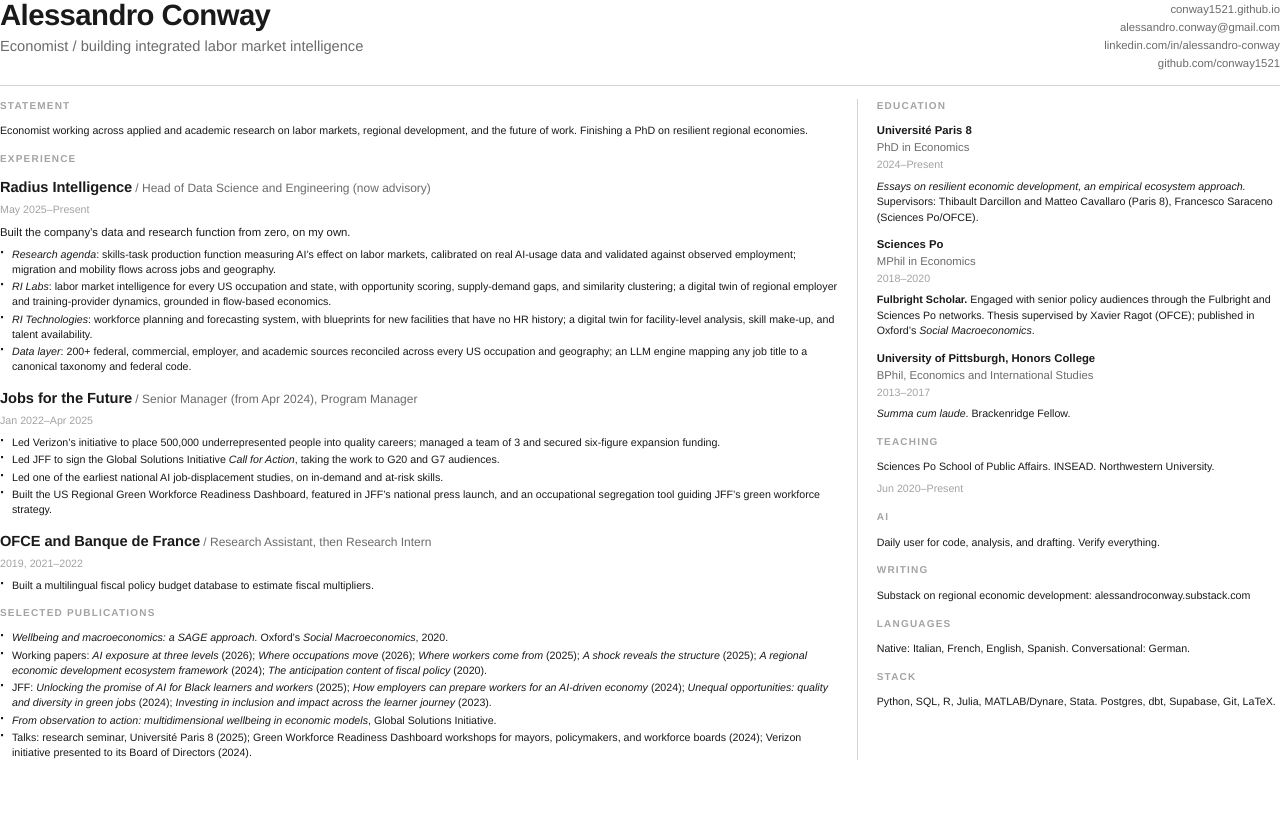
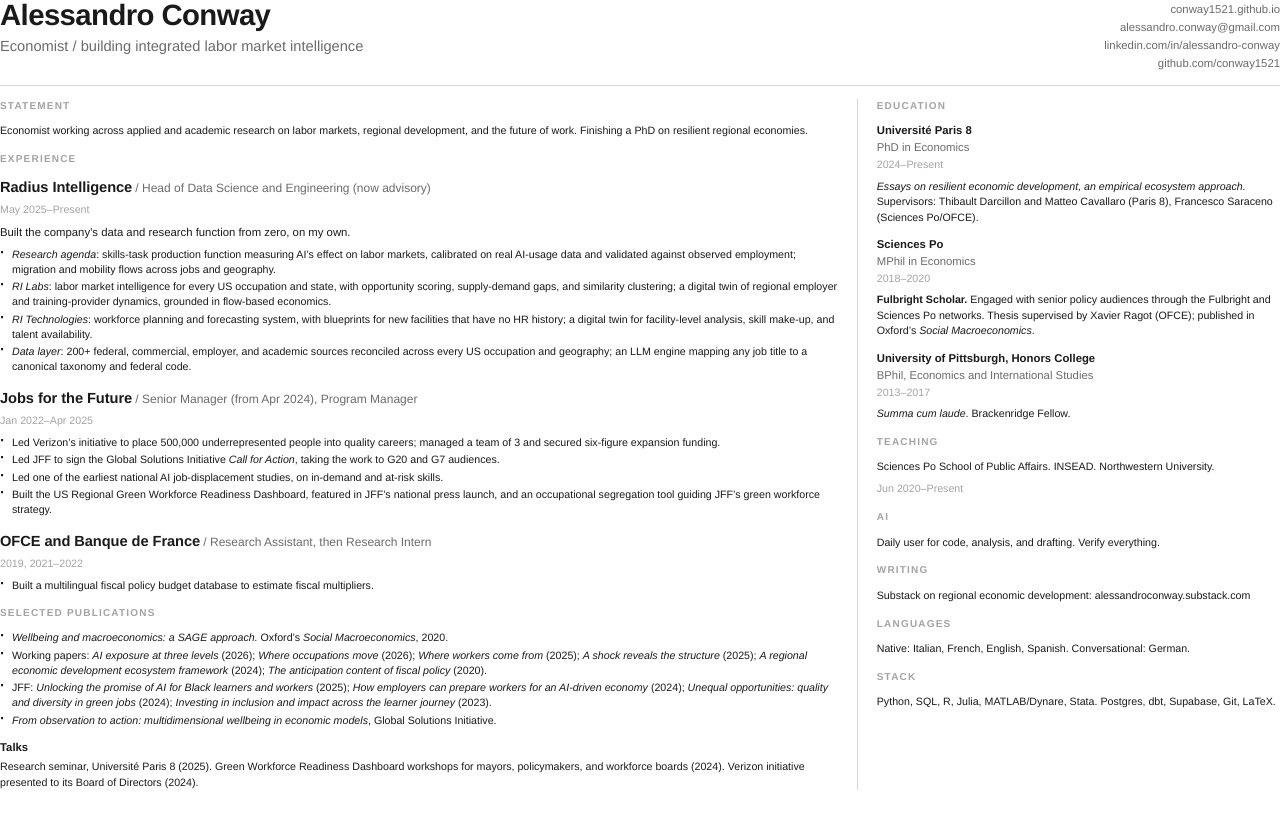
Before and after one commit to conway1521/conway1521.github.io, a Jekyll site: the page cv/index.html, which Jekyll copies as it is, in a window 1280 px wide. Shown: the top 829 px of the page. Built offline with Jekyll 4.4.1, drawn with Linux system fonts in a browser that asks for light colours.

Commit message:
CV: give Talks its own subheading under Selected publications
Talks was a bullet in the same list as the papers. It's now a small
bold subheading inside the Selected publications section, with its
content as a plain line beneath it, so it reads as a subsection rather
than another list item. Still one page.

```diff
--- a/cv/index.html
+++ b/cv/index.html
@@ -62,6 +62,7 @@
   .role-desc { font-size: 8.5pt; color: var(--text); line-height: 1.45; }
   .role-note { font-size: 9pt; font-style: italic; color: var(--text); line-height: 1.5; margin-top: 7pt; }
 
+  .subsec { font-size: 8.5pt; font-weight: 700; margin: 9pt 0 3pt; }
   ul.bullets { list-style: none; margin: 5pt 0 0; }
   ul.bullets li {
     position: relative; padding-left: 9pt; margin-bottom: 2pt;
@@ -160,8 +161,9 @@
           <li>Working papers: <i>AI exposure at three levels</i> (2026); <i>Where occupations move</i> (2026); <i>Where workers come from</i> (2025); <i>A shock reveals the structure</i> (2025); <i>A regional economic development ecosystem framework</i> (2024); <i>The anticipation content of fiscal policy</i> (2020).</li>
           <li>JFF: <i>Unlocking the promise of AI for Black learners and workers</i> (2025); <i>How employers can prepare workers for an AI-driven economy</i> (2024); <i>Unequal opportunities: quality and diversity in green jobs</i> (2024); <i>Investing in inclusion and impact across the learner journey</i> (2023).</li>
           <li><i>From observation to action: multidimensional wellbeing in economic models</i>, Global Solutions Initiative.</li>
-          <li>Talks: research seminar, Universit&eacute; Paris 8 (2025); Green Workforce Readiness Dashboard workshops for mayors, policymakers, and workforce boards (2024); Verizon initiative presented to its Board of Directors (2024).</li>
         </ul>
+        <h3 class="subsec">Talks</h3>
+        <p class="tag-row">Research seminar, Universit&eacute; Paris 8 (2025). Green Workforce Readiness Dashboard workshops for mayors, policymakers, and workforce boards (2024). Verizon initiative presented to its Board of Directors (2024).</p>
       </section>
 
     </td>
```
Also changed, not shown: 1 other file.
